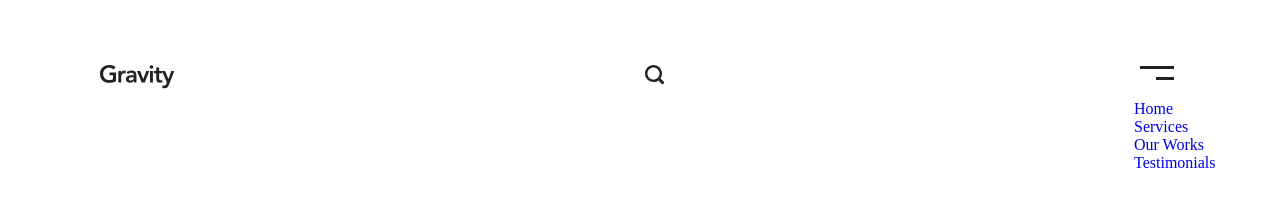
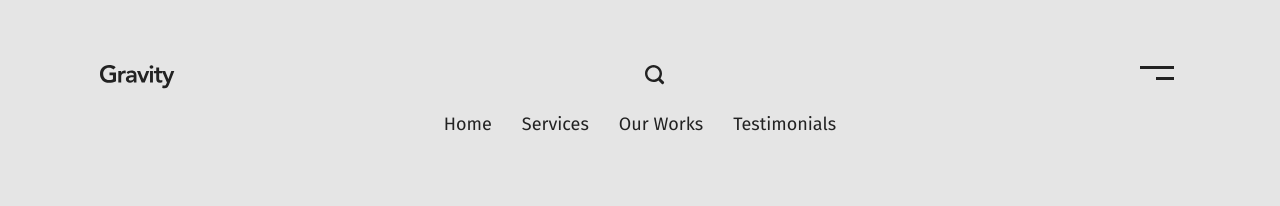
Before and after one commit to Zhurks/gravity, a website: page app/index.html in a window 1280 px wide. Both pictures are taken after a click on the button 1157 px from the left and 73 px from the top of the page. Drawn offline with nearby package versions, Linux system fonts and the light colour scheme; files that its build step writes are made by us from their sources.

Commit message:
added header

```diff
--- a/app/index.html
+++ b/app/index.html
@@ -17,11 +17,16 @@
                     <img class="header__logo-img logo__img" src="images/logo.svg" alt="logo image">
                 </a>
                 <a class="header__search" href="#">
-                    <img class="header__search-img" src="images/search-icon.svg" alt="search icon">
+                    <svg class="header__search-img" width="20" height="20" viewBox="0 0 20 20" fill="none" xmlns="http://www.w3.org/2000/svg">
+                        <path fill-rule="evenodd" clip-rule="evenodd" d="M0 8.5C0 3.80557 3.80557 0 8.5 0C13.1944 0 17 3.80557 17 8.5C17 10.3205 16.4277 12.0073 15.4532 13.3903L18.8922 16.827C19.2831 17.2176 19.2831 17.8511 18.8923 18.2417L18.2444 18.8891C17.854 19.2793 17.2212 19.2793 16.8307 18.8891L13.3915 15.4524C12.0083 16.4274 10.321 17 8.5 17C3.80557 17 0 13.1944 0 8.5ZM8.49996 14.5714C5.15218 14.5714 2.42854 11.8478 2.42854 8.5C2.42854 5.15221 5.15218 2.42857 8.49996 2.42857C11.8477 2.42857 14.5714 5.15221 14.5714 8.5C14.5714 11.8478 11.8477 14.5714 8.49996 14.5714Z" fill="#222222"/>
+                        </svg>
                 </a>
                 <nav class="menu">
                     <button class="menu__btn">
-                        <img class="menu__icon" src="images/menu-icon.svg" alt="menu icon">
+                        <svg class="menu__icon" width="34" height="14" viewBox="0 0 34 14" fill="none" xmlns="http://www.w3.org/2000/svg">
+                            <rect width="34" height="3" fill="#222222"/>
+                            <rect x="16" y="11" width="18" height="3" fill="#222222"/>
+                            </svg>
                     </button>
                     <ul class="menu__list">
                         <li class="menu__list-item">
--- a/app/scss/_global.scss
+++ b/app/scss/_global.scss
@@ -6,6 +6,8 @@ body {
 body {
     display: flex;
     flex-direction: column;
+    background-color: $bg;
+    color: $default;
 }
 
 .main {
@@ -17,3 +19,7 @@ body {
     margin: 0 auto;
     padding: 0 15px;
 }
+
+a {
+    color: $default;
+}
--- a/app/scss/_vars.scss
+++ b/app/scss/_vars.scss
@@ -1,3 +1,7 @@
+$bg: #e5e5e5;
+$default: #222222;
+$button: #3726f2;
+
 %firasans-400 {
     font-family: 'FiraSans-Regular', sans-serif;
     font-weight: 400;
--- a/app/scss/style.scss
+++ b/app/scss/style.scss
@@ -9,6 +9,12 @@
     &__inner {
         display: flex;
         justify-content: space-between;
+    }
+
+    &__search-img:hover {
+        path{
+            fill: $button;
+        }
     }
 }
 
@@ -22,7 +28,38 @@
 
     &__list {
         position: absolute;
-        top: 100px;
+        top: 110px;
+        right: 0;
+        @extend %firasans-400;
+        font-size: 18px;
+        line-height: 28px;
+        margin-bottom: 10px;
+        width: 100%;
+        justify-content: center;
+        background-color: transparent;
+        display: none;
+
+        &.menu__list--active {
+            display: flex;
+        }
+    }
+
+    &__list-item+.menu__list-item {
+        margin-left: 30px;
+    }
+
+    &__list-link{
+        transition: all .3s;
+    }
+
+    &__list-link:hover{
+        color: $button;
+    }
+
+    &__icon:hover{
+        rect{
+            fill: $button;
+        }
     }
 }
 
```
